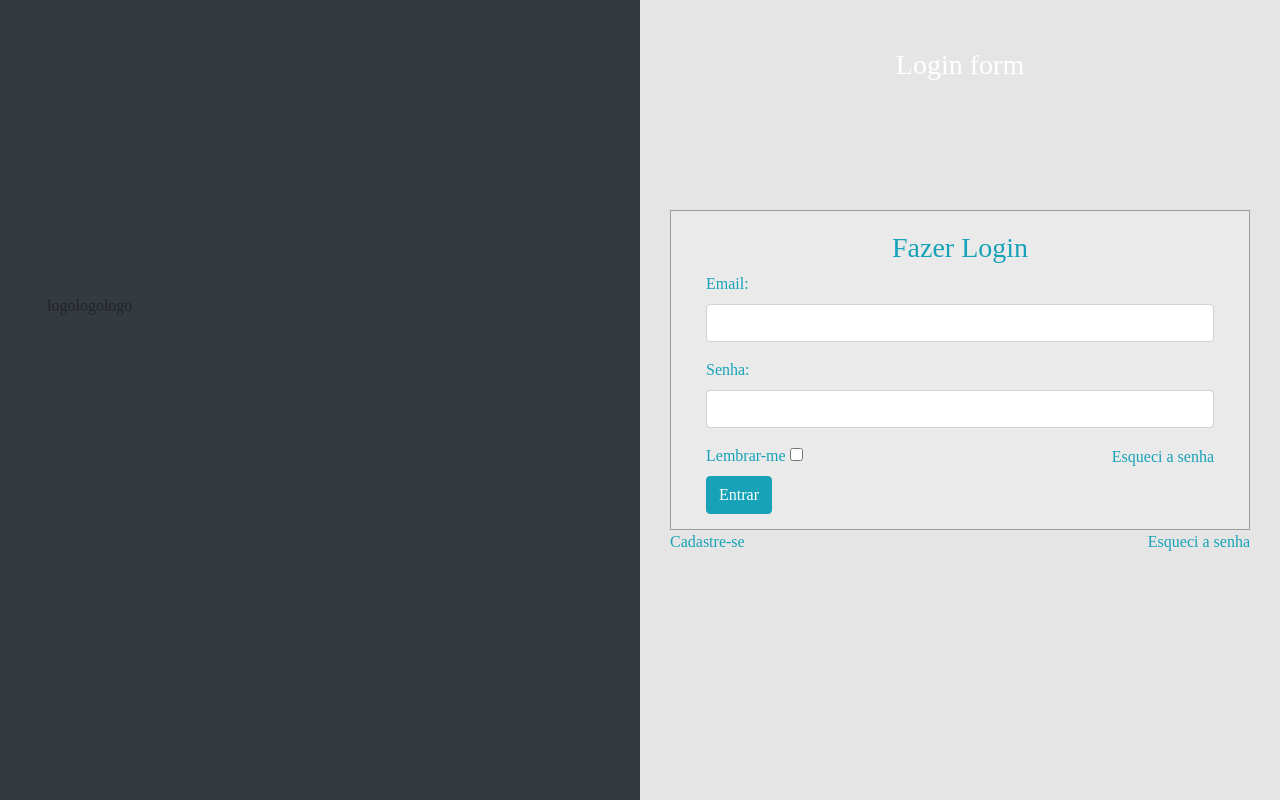
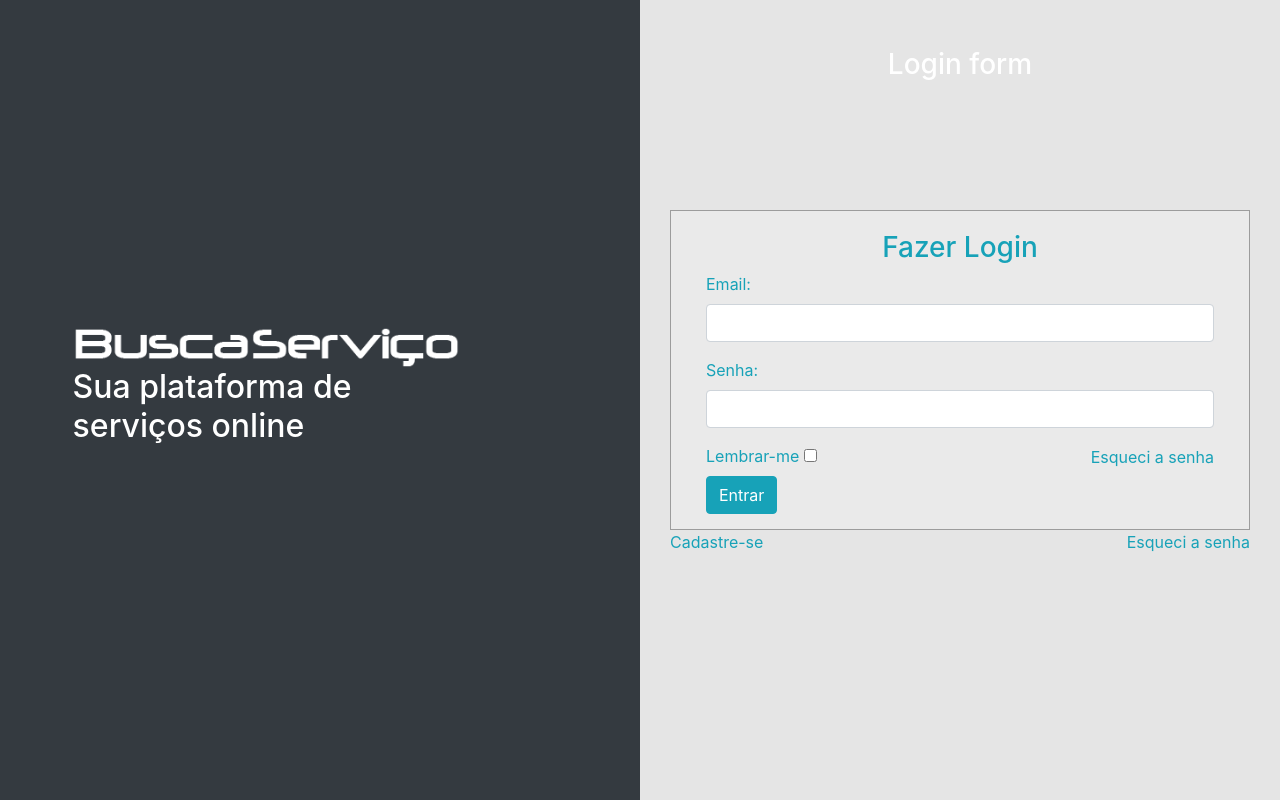
Before and after one commit to makaifox/Busca-servico-basic, a PHP site: page / in a window 1280 px wide. Run offline with PHP 8.4, Linux system fonts and the light colour scheme.

Commit message:
alterações css

```diff
--- a/assets/css/style.css
+++ b/assets/css/style.css
@@ -1,13 +1,13 @@
 body {
   background-color: #E5E5E5;
-  font-family: Poppins;
+  font: Poppins 600 normal;
 }
 
-.banner {
+.banner, .logo {
   height: 50vh;
   padding: 1.6rem;
 }
-.banner h2 {
+.banner h2, .logo h2 {
   color: #fff;
 }
 
--- a/assets/css/style.scss
+++ b/assets/css/style.scss
@@ -4,12 +4,12 @@
 
 body {
     background-color: #E5E5E5;
-    font-family: Poppins;
+    font: Poppins 600 normal;
 }
 
 
 
-.banner {
+.banner, .logo {
     height: 50vh;
     padding: 1.6rem;
     h2 {
--- a/cadastro.html
+++ b/cadastro.html
@@ -77,7 +77,11 @@
 
 
           <div class="vh-100 col-sm-6 bg-dark ">
-            <div class="logo">logologologo</div>
+            <div class="logo"><div>
+                <img class="img-fluid" alt="logo" src="assets/img/logo.png"/>
+                <h2>Sua plataforma de<br> serviços online</h3>
+              </div>
+            </div>
           </div>
 
 
--- a/esqueci.html
+++ b/esqueci.html
@@ -47,7 +47,11 @@
 
 
           <div class="vh-100 col-sm-6 bg-dark ">
-            <div class="logo">logologologo</div>
+            <div class="logo"><div>
+                <img class="img-fluid" alt="logo" src="assets/img/logo.png"/>
+                <h2>Sua plataforma de<br> serviços online</h3>
+              </div>
+            </div>
           </div>
 
 
--- a/home.html
+++ b/home.html
@@ -19,7 +19,7 @@
               <div class="row w-100 d-flex justify-content-center h-80">
                   <div>
                       <img class="img-fluid" alt="logo" src="assets/img/logo.png"/>
-                      <h2>Sua plataforma de<br> serviços online</h3>
+                      <h2>Sua plataforma de<br> serviços online</h2>
                     </div>
                 </div>
         </div>
--- a/index.html
+++ b/index.html
@@ -11,7 +11,11 @@
   <div class="container-fluid">
       <div class="row">
           <div class="vh-100 col-sm-6 bg-dark ">
-              <div class="logo">logologologo</div>
+            <div class="logo"><div>
+                <img class="img-fluid" alt="logo" src="assets/img/logo.png"/>
+                <h2>Sua plataforma de<br> serviços online</h2>
+              </div>
+            </div>
             </div>
 
 
```
